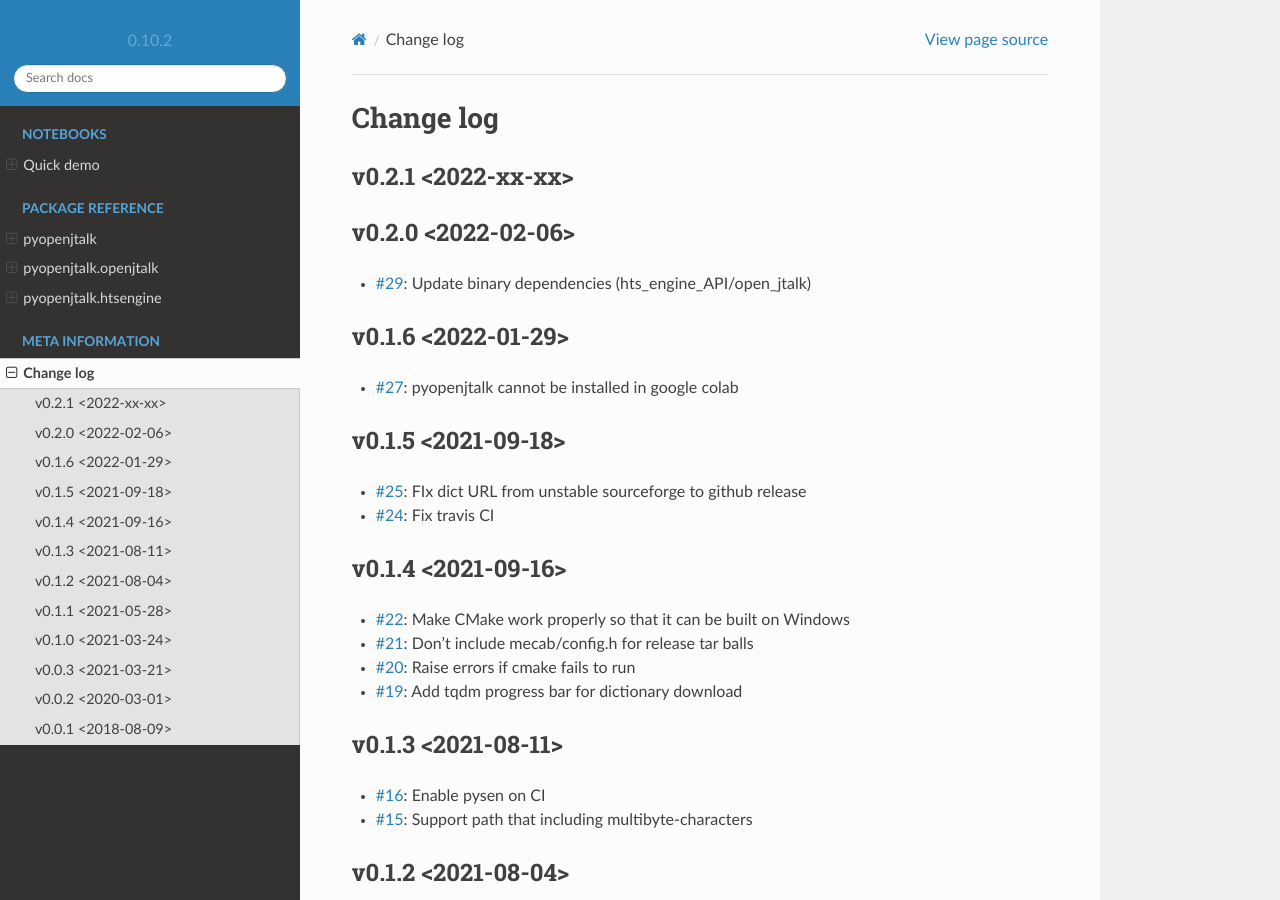
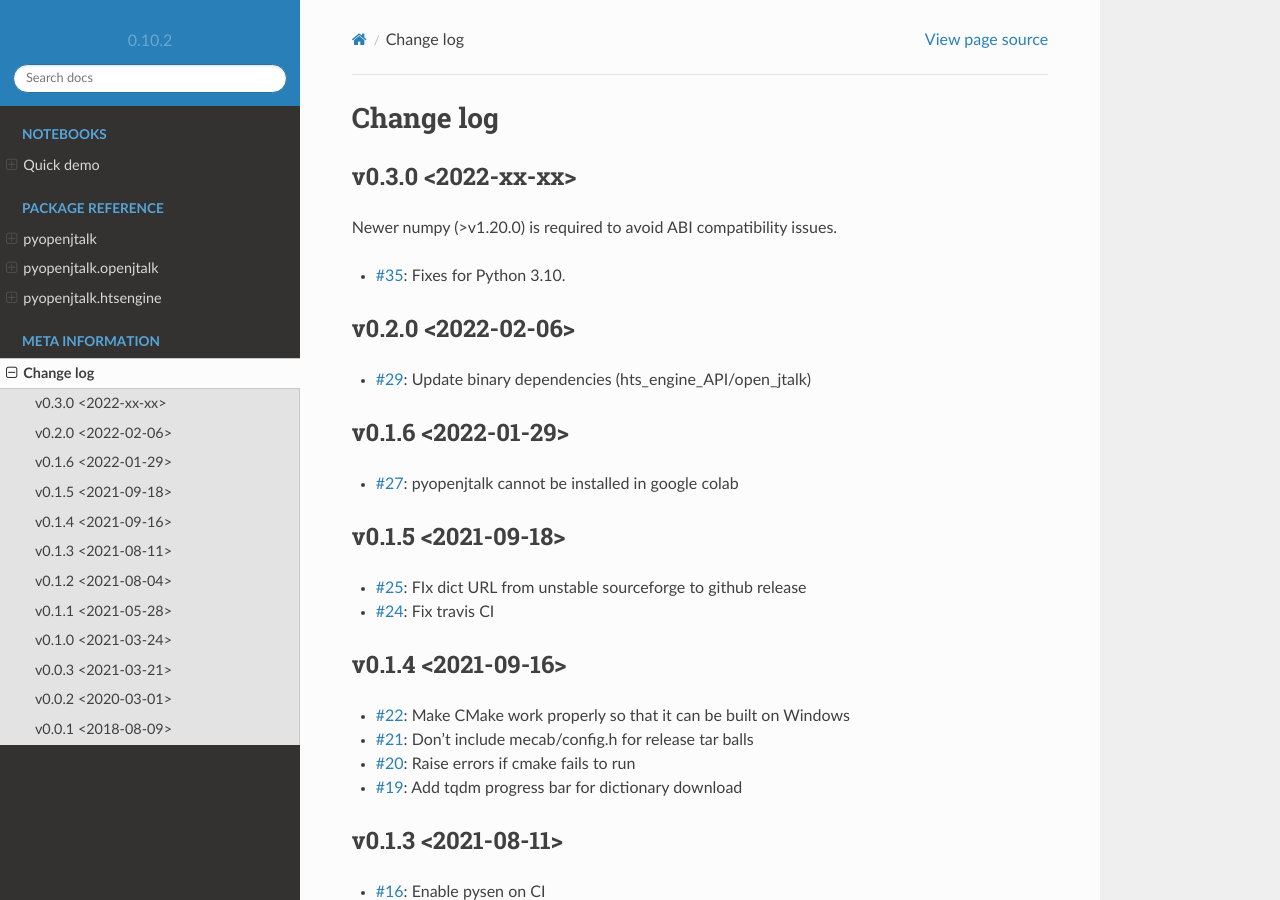
Before and after one commit to r9y9/pyopenjtalk, a Sphinx documentation site: the page built from docs/changelog.rst, in a window 1280 px wide and 900 px high. Built offline with Sphinx 7.4.7 and the Read the Docs theme 2.0.0, drawn with Linux system fonts in a browser that asks for light colours.

Commit message:
bump version for dev

```diff
--- a/docs/changelog.rst
+++ b/docs/changelog.rst
@@ -1,9 +1,12 @@
 Change log
 ==========
 
-v0.2.1 <2022-xx-xx>
+v0.3.0 <2022-xx-xx>
 -------------------
 
+Newer numpy  (>v1.20.0) is required to avoid ABI compatibility issues.
+
+* `#35`_: Fixes for Python 3.10.
 
 v0.2.0 <2022-02-06>
 -------------------
@@ -86,3 +89,4 @@ Initial release with OpenJTalk's text processsing functionality
 .. _#25: https://github.com/r9y9/pyopenjtalk/pull/25
 .. _#27: https://github.com/r9y9/pyopenjtalk/issues/27
 .. _#29: https://github.com/r9y9/pyopenjtalk/pull/29
+.. _#35: https://github.com/r9y9/pyopenjtalk/pull/35
--- a/setup.py
+++ b/setup.py
@@ -16,7 +16,7 @@ from setuptools import Extension, find_packages, setup
 
 platform_is_windows = sys.platform == "win32"
 
-version = "0.2.1"
+version = "0.3.0"
 
 min_cython_ver = "0.21.0"
 try:
```
